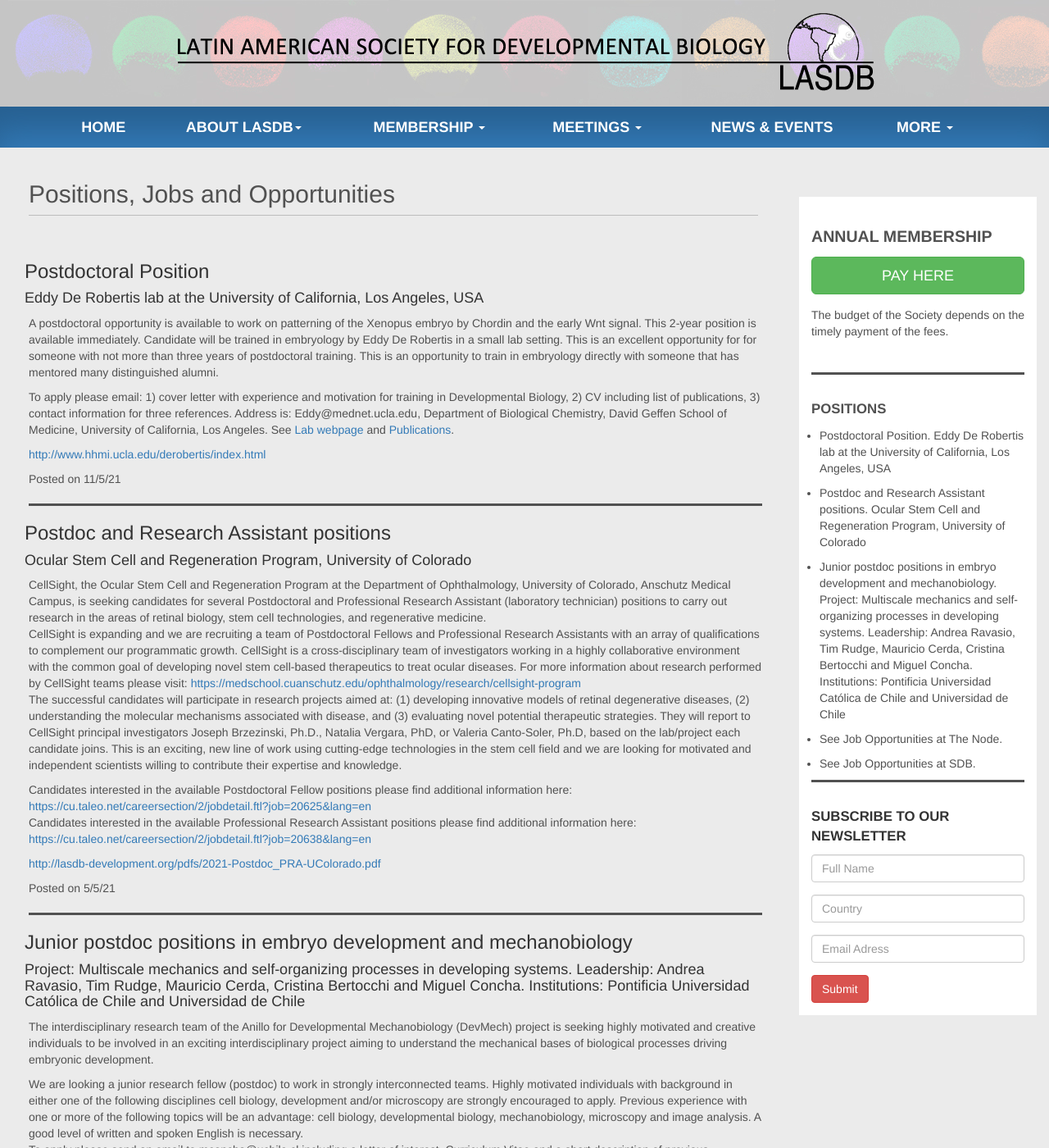
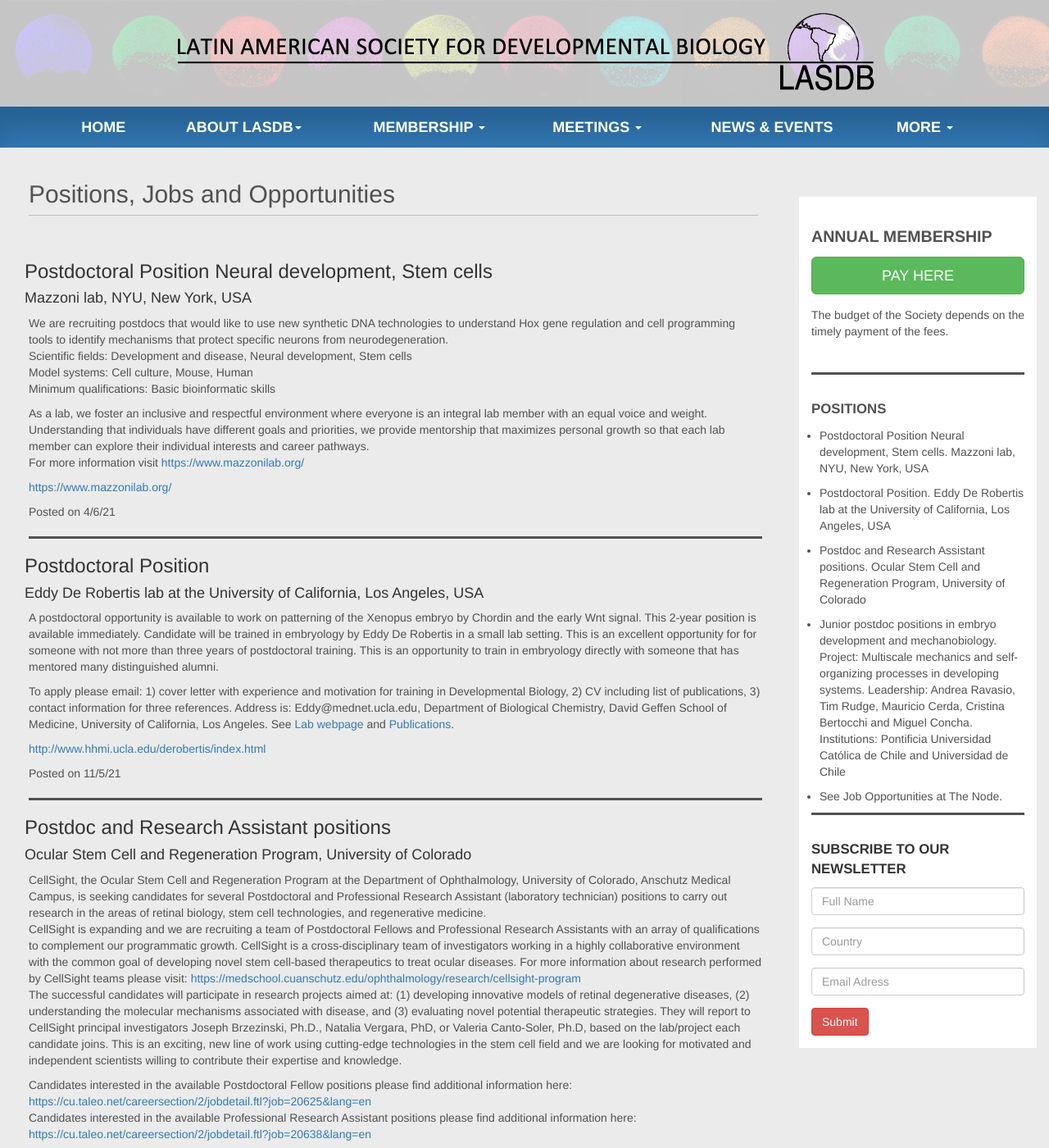
Before and after one commit to lasdb/lasdb.github.io, a Jekyll site: the page built from _posts/2000-01-01-jobs.markdown, in a window 1280 px wide and 1400 px high. Shown: the whole window at 82% size. Built offline with Jekyll 4.4.1, drawn with Linux system fonts in a browser that asks for light colours; nearby versions of some CDN libraries.

Commit message:
Update 2000-01-01-jobs.markdown

```diff
--- a/_posts/2000-01-01-jobs.markdown
+++ b/_posts/2000-01-01-jobs.markdown
@@ -5,6 +5,16 @@
 categories: jobs
 permalink: /pages/jobs.html
 jobs:
+
+  - title: 'Postdoctoral Position Neural development, Stem cells'
+    date: '4/6/21'
+    subtitle: 'Mazzoni lab, NYU, New York, USA'
+    body: 'We are recruiting postdocs that would like to use new synthetic DNA technologies to understand Hox gene regulation and cell programming tools to identify mechanisms that protect specific neurons from neurodegeneration. <br>
+Scientific fields: Development and disease, Neural development, Stem cells<br>
+Model systems: Cell culture, Mouse, Human<br>
+Minimum qualifications: Basic bioinformatic skills<br>'
+    par2: 'As a lab, we foster an inclusive and respectful environment where everyone is an integral lab member with an equal voice and weight. Understanding that individuals have different goals and priorities, we provide mentorship that maximizes personal growth so that each lab member can explore their individual interests and career pathways.<br>  For more information visit <a href="https://www.mazzonilab.org/" target="_blank">https://www.mazzonilab.org/</a>'
+    URL: 'https://www.mazzonilab.org/'
 
   - title: 'Postdoctoral Position'
     date: '11/5/21'
```
